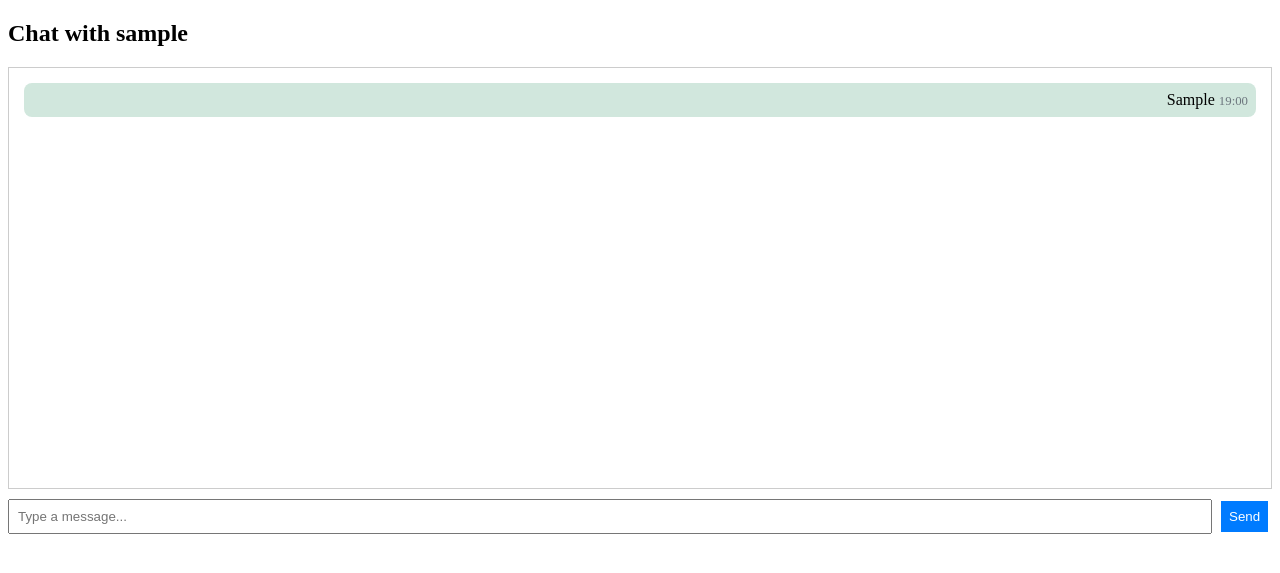
After one commit to Ikuto-Tamura/django-chatapp-tamura, a Django app: page /talk_room/1/ in a window 1280 px wide. The commit adds this page. Shown: the top 573 px of the page. Run offline with Django 5.2, Linux system fonts and the light colour scheme; a user stored in the database is signed in; tables that the repository leaves empty hold one stand-in row (values such as "Sample post").

Commit message:
トークルーム作成

```diff
--- a/chatapp_pj/chatapp_app/admin.py
+++ b/chatapp_pj/chatapp_app/admin.py
@@ -1,5 +1,6 @@
 from django.contrib import admin
 
-from .models import User
+from .models import Chat, User
 
 admin.site.register(User)
+admin.site.register(Chat)
--- a/chatapp_pj/chatapp_app/models.py
+++ b/chatapp_pj/chatapp_app/models.py
@@ -5,6 +5,8 @@ from django.db import models
 class User(AbstractUser):
     user_icon = models.ImageField('プロフィール画像',upload_to='user_icons',default="sori_snow_boy.png")
 
+    def __str__(self):
+        return f"{self.username},{self.id}"
 
 """
 ImageFieldは画像を扱えるモデルフィールドです。これを使うには、Pillowをpip install Pillowでinstallする必要があります。
@@ -17,3 +19,15 @@ ImageFieldは画像を扱えるモデルフィールドです。これを使う
 画像を扱えるFieldには、ImageFieldやFileFiledがあります。なぜ、FileFieldではなく、ImageFiledを用いるのかなども考えてみると良いと思います。
 現状では、優先度はそこまで高くないので、djangoの実装に慣れてきたら考えてみてください。
 """
+
+class Chat(models.Model):
+    chat = models.CharField('メッセージ',max_length=500)
+    sender = models.ForeignKey(User, on_delete=models.PROTECT, related_name='sent_messages',verbose_name='送信者')
+    receiver = models.ForeignKey(User, on_delete=models.PROTECT, related_name='received_messages',verbose_name='受信者')
+    created_at = models.DateTimeField('送信日時',auto_now_add=True)
+
+    class Meta:
+        ordering = ['created_at']
+
+    def __str__(self):
+        return f"From {self.sender.username} to {self.receiver.username}: {self.chat[:30]}"
--- a/chatapp_pj/chatapp_app/templates/chatapp_app/home.html
+++ b/chatapp_pj/chatapp_app/templates/chatapp_app/home.html
@@ -12,7 +12,11 @@
 <h2>チャット可能なおともだち</h2>
 <ul>
   {% for user in users %}
-    <li>{{ user.username }}</li>
+  <li>
+    <a href="{% url 'talk_room' user.id %}">
+        {{ user.username }}
+    </a>
+</li>
   {% endfor %}
 </ul>
 
--- /dev/null
+++ b/chatapp_pj/chatapp_app/templates/chatapp_app/talk_room.html
@@ -0,0 +1,67 @@
+{% extends 'chatapp_app/base.html' %}
+{% block content %}
+<h2>Chat with {{ other_user.username }}</h2>
+
+<div class="chat-box">
+    {% for message in messages %}
+        {% if message.sender == request.user %}
+            <div class="my-message">
+                {{ message.chat }}
+                <span class="timestamp">{{ message.created_at|date:"H:i" }}</span>
+            </div>
+        {% else %}
+            <div class="other-message">
+                <strong>{{ message.sender.username }}:</strong>
+                {{ message.chat }}
+                <span class="timestamp">{{ message.created_at|date:"H:i" }}</span>
+            </div>
+        {% endif %}
+        {% endfor %}
+</div>
+
+<form method="post" class="message-form">
+    {% csrf_token %}
+    <input type="text" name="message" placeholder="Type a message..." required>
+    <button type="submit">Send</button>
+</form>
+
+<style>
+    .chat-box {
+        height: 400px;
+        overflow-y: scroll;
+        border: 1px solid #ccc;
+        padding: 10px;
+        margin-bottom: 10px;
+    }
+    .my-message {
+        background-color: #d1e7dd;
+        padding: 8px;
+        margin: 5px;
+        border-radius: 8px;
+        text-align: right;
+    }
+    .other-message {
+        background-color: #f8d7da;
+        padding: 8px;
+        margin: 5px;
+        border-radius: 8px;
+        text-align: left;
+    }
+    .timestamp {
+        font-size: 0.8em;
+        color: #6c757d;
+    }
+    .message-form input {
+        width: calc(100% - 80px);
+        padding: 8px;
+        margin-right: 5px;
+    }
+    .message-form button {
+        padding: 8px;
+        background-color: #007bff;
+        color: white;
+        border: none;
+        cursor: pointer;
+    }
+</style>
+{% endblock %}
--- a/chatapp_pj/chatapp_app/urls.py
+++ b/chatapp_pj/chatapp_app/urls.py
@@ -9,6 +9,7 @@ urlpatterns = [
     path('login/',views.SignIn.as_view(),name='login'),
     path('logout/', LogoutView.as_view(), name='logout'),
     path('home/',views.HomeView.as_view(),name='home'),
+    path('talk_room/<int:pk>/', views.TalkRoomView.as_view(), name='talk_room'),
 ]
 
 """
--- a/chatapp_pj/chatapp_app/views.py
+++ b/chatapp_pj/chatapp_app/views.py
@@ -1,11 +1,13 @@
 from django.contrib.auth import get_user_model
 from django.contrib.auth.mixins import LoginRequiredMixin
 from django.contrib.auth.views import LoginView
-from django.shortcuts import redirect
-from django.urls import reverse_lazy
-from django.views.generic import CreateView, ListView, TemplateView
+from django.http import HttpResponseRedirect
+from django.shortcuts import get_object_or_404, redirect
+from django.urls import reverse, reverse_lazy
+from django.views.generic import CreateView, DetailView, ListView, TemplateView
 
 from .forms import SignUpForm
+from .models import Chat
 
 User = get_user_model()
 
@@ -95,3 +97,40 @@ get_queryset(self)とget_context_data(self,**kwargs)は頻出のメソッドで
 次の記事が分かりやすいです。
 https://qiita.com/sotaheavymetal21/items/34cf15d0b5f4ac0a2d0f
 """
+
+
+class TalkRoomView(LoginRequiredMixin, TemplateView):
+    model = User
+    template_name = 'chatapp_app/talk_room.html'
+
+    def get_queryset(self):
+        # 自分と相手のメッセージをすべて取得（時系列順に並び替え）
+        other_user = get_object_or_404(User, id=self.kwargs['pk'])
+
+        # メッセージが存在しなくてもアクセス可能
+        messages = Chat.objects.filter(
+            sender=self.request.user, receiver=other_user
+        ) | Chat.objects.filter(
+            sender=other_user, receiver=self.request.user
+        )
+        return messages.order_by('created_at')
+
+    def get_context_data(self, **kwargs):
+        context = super().get_context_data(**kwargs)
+        context['messages'] = self.get_queryset()
+        context['other_user'] = get_object_or_404(User, id=self.kwargs['pk'])
+        return context
+
+    def post(self, request, *args, **kwargs):
+        other_user = get_object_or_404(User, id=self.kwargs['pk'])
+        message = request.POST.get('message')
+
+        if message:
+            Chat.objects.create(
+                sender=request.user,
+                receiver=other_user,
+                chat=message
+            )
+            return HttpResponseRedirect(reverse('talk_room', kwargs={'pk': other_user.pk}))
+
+        return self.get(request, *args, **kwargs)
```
Also changed, not shown: chatapp_pj/chatapp_app/migrations/0004_chat.py (added).
